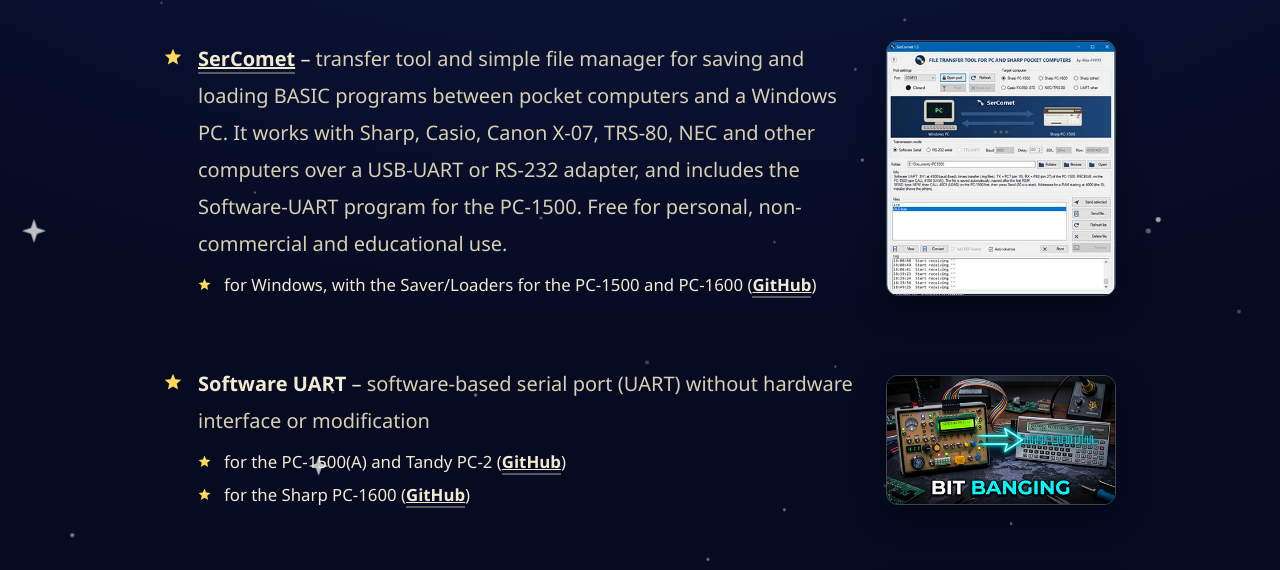
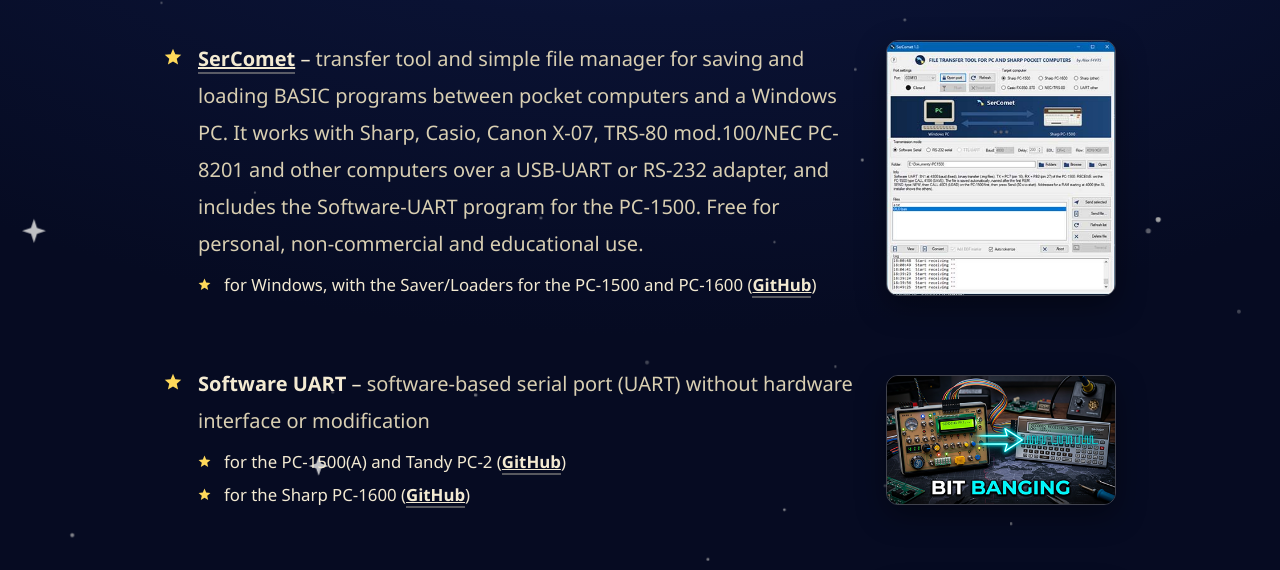
Before and after one commit to Ante1000/ante1000.github.io, a plain HTML site: page index.html in a window 1280 px wide. Shown: the part 224-794 px from the top of the page. Drawn offline with Linux system fonts and the light colour scheme.

Commit message:
Update index.html

```diff
--- a/index.html
+++ b/index.html
@@ -41,7 +41,7 @@
 <main>
   <h1>Alex F4VTS<br><span style="font-size:calc(1em - 16pt)">Projects page</span></h1>
   <ul class="projects">
-    <li><div class="txt"><a href="sercomet/">SerComet</a> &ndash; <span>transfer tool and simple file manager for saving and loading BASIC programs between pocket computers and a Windows PC. It works with Sharp, Casio, Canon X-07, TRS-80, NEC and other computers over a USB-UART or RS-232 adapter, and includes the Software-UART program for the PC-1500. Free for personal, non-commercial and educational use.</span><ul class="sub"><li>for Windows, with the Saver/Loaders for the PC-1500 and PC-1600 (<a href="https://github.com/Ante1000/SerComet_transfer_tool_for_pockets">GitHub</a>)</li></ul></div><img src="img/sercomet_mini.jpg" alt="SerComet" loading="lazy"></li>
+    <li><div class="txt"><a href="sercomet/">SerComet</a> &ndash; <span>transfer tool and simple file manager for saving and loading BASIC programs between pocket computers and a Windows PC. It works with Sharp, Casio, Canon X-07, TRS-80 mod.100/NEC PC-8201 and other computers over a USB-UART or RS-232 adapter, and includes the Software-UART program for the PC-1500. Free for personal, non-commercial and educational use.</span><ul class="sub"><li>for Windows, with the Saver/Loaders for the PC-1500 and PC-1600 (<a href="https://github.com/Ante1000/SerComet_transfer_tool_for_pockets">GitHub</a>)</li></ul></div><img src="img/sercomet_mini.jpg" alt="SerComet" loading="lazy"></li>
     <li><div class="txt"><b>Software UART</b> &ndash; <span>software-based serial port (UART) without hardware interface or modification</span><ul class="sub"><li>for the PC-1500(A) and Tandy PC-2 (<a href="https://github.com/Ante1000/Sharp_PC-1500_Software_UART">GitHub</a>)</li><li>for the Sharp PC-1600 (<a href="https://github.com/Ante1000/Sharp_PC-1600_Software_UART">GitHub</a>)</li></ul></div><img src="img/soft-uart.png" alt="Software UART" loading="lazy"></li>
     <li><div class="txt"><a href="https://github.com/Ante1000/Sharp_PC-1500_I2C_interface">Sharp PC-1500 I2C interface</a> &ndash; <span>a machine-language I2C bus master for the PC-1500(A), with an Arduino tester.</span></div><img src="img/i2c.jpg" alt="I2C interface" loading="lazy"></li>
     <li><div class="txt"><b>Bastions of Retrocomputing</b> &ndash; <span>a strategy game in BASIC about Tech Priests defending retro-computing bastions held by the Cathodic Church</span><ul class="sub"><li>for the PC-1500(A) and Tandy PC-2 (<a href="https://github.com/Ante1000/Sharp_PC-1500_GAME_Bastions_of_Retrocomputing">GitHub</a>)</li><li>for the Sharp PC-1600 (<a href="https://github.com/Ante1000/Sharp_PC-1600_GAME_Bastions_of_Retrocomputing">GitHub</a>)</li><li>for the Sharp PC-E500(S) (<a href="https://github.com/Ante1000/Sharp_PC-E500_GAME_Bastions_of_Retrocomputing">GitHub</a>)</li><li>for the Sharp PC-1350..60 (<a href="https://github.com/Ante1000/Sharp_PC-1360_GAME_Bastions_of_Retrocomputing">GitHub</a>)</li></ul></div><img src="img/bastions.jpg" alt="Bastions of Retrocomputing" loading="lazy"></li>
```
